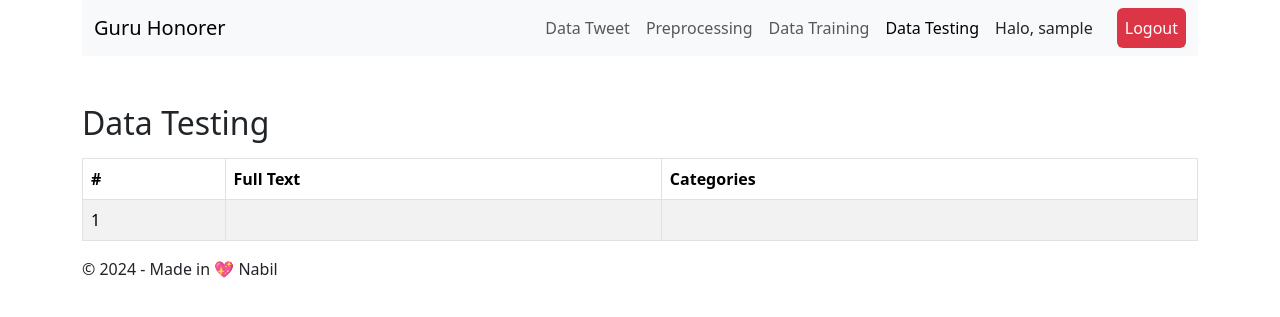
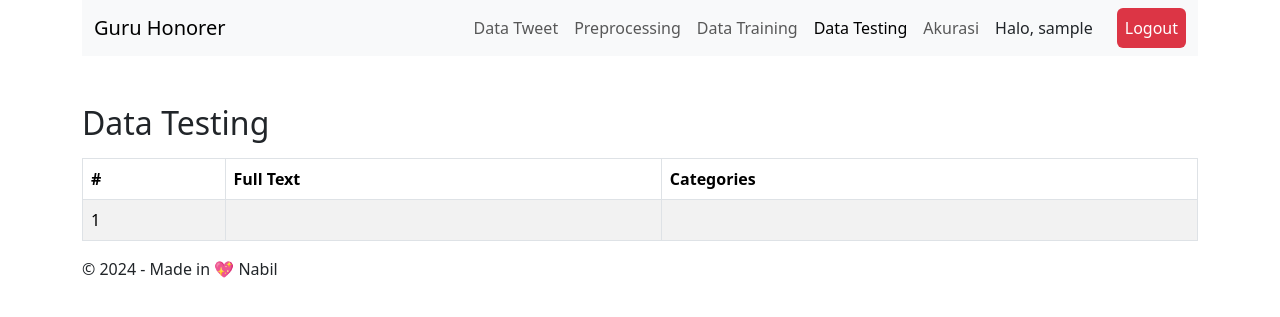
Before and after one commit to Anugerah20/FTC-Guru-Honorer, a Flask app: page /all-testing in a window 1280 px wide. Shown: the top 317 px of the page. Run offline with Flask 3, Linux system fonts and the light colour scheme; the visitor is signed in with stand-in values (Sample User, id 1); tables that the repository leaves empty or names only in its code hold one stand-in row (values such as "Sample post"); parts of the project's set-up code (start-up, migrations or seed data) failed here and were passed over.

Commit message:
update: navigation training and testing

```diff
--- a/templates/base.html
+++ b/templates/base.html
@@ -42,10 +42,10 @@
                                    <a class="nav-link {% if current_url == '/all-testing' %}active{% endif %}"
                                         href="/all-testing">Data Testing</a>
                               </li>
-                              <!-- <li class="nav-item">
-                                   <a class="nav-link {% if current_url == '/labeling-kamus' %}active{% endif %}"
-                                        href="/labeling-kamus">labeling kamus</a>
-                              </li> -->
+                              <li class="nav-item">
+                                   <a class="nav-link {% if current_url == '/training-model' %}active{% endif %}"
+                                        href="/training-model">Akurasi</a>
+                              </li>
                               {% if username %}
                               <li class="nav-item">
                                    <a href="#" class="nav-link text-decoration-none text-dark">Halo, {{ username }}</a>
```
